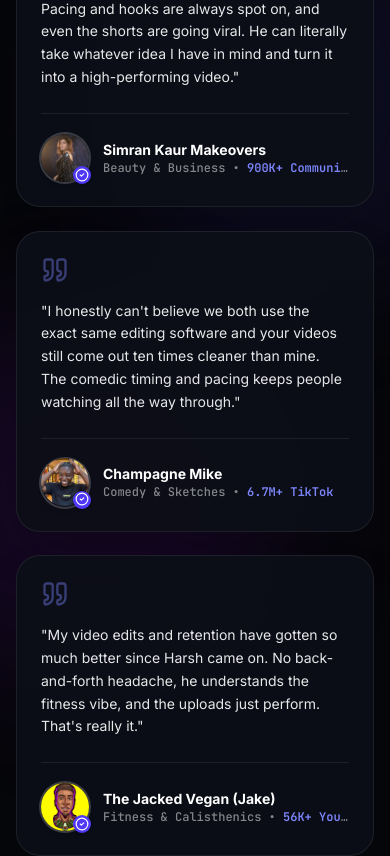
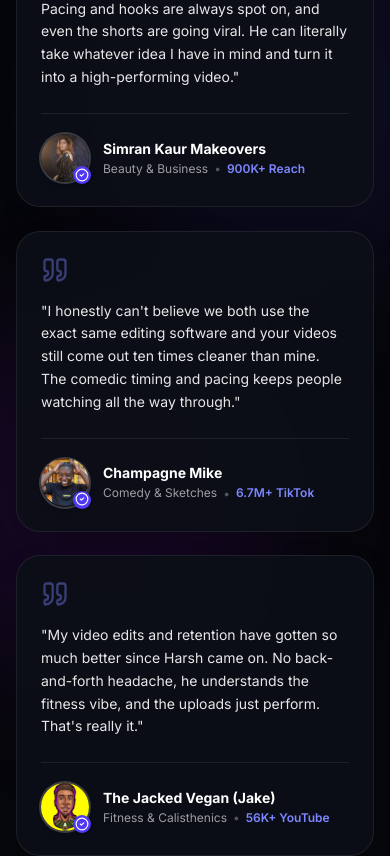
Before and after one commit to harzhx/harzh-agency, a React (Vite) app: page / in a window 390 px wide. Shown: the part 3700-4556 px from the top of the page. Built offline with nearby package versions, Linux system fonts and the light colour scheme; no server answers.

Commit message:
Fix footer truncation in testimonial cards using responsive font-sans layout

```diff
--- a/src/components/TestimonialsSection.tsx
+++ b/src/components/TestimonialsSection.tsx
@@ -18,7 +18,7 @@ export const TESTIMONIAL_CREATORS: TestimonialCreator[] = [
   {
     id: "simran-kaur",
     name: "Simran Kaur Makeovers",
-    subscribers: "900K+ Community",
+    subscribers: "900K+ Reach",
     views: "50M+ Views",
     niche: "Beauty & Business",
     badge: "INSTAGRAM & YOUTUBE",
@@ -116,13 +116,15 @@ export const TestimonialsSection: React.FC<{ onOpenBooking: () => void }> = () =
                   </div>
                 </div>
 
-                <div className="min-w-0">
+                <div className="min-w-0 flex-1">
                   <h3 className="text-sm sm:text-base font-bold text-white group-hover:text-indigo-200 transition-colors truncate">
                     {creator.name}
                   </h3>
-                  <span className="text-xs font-mono text-white/50 block truncate font-medium">
-                    {creator.niche} • <span className="text-indigo-400 font-semibold">{creator.subscribers}</span>
-                  </span>
+                  <div className="text-xs text-white/60 flex items-center gap-1.5 flex-wrap font-sans mt-0.5">
+                    <span>{creator.niche}</span>
+                    <span className="text-white/30">•</span>
+                    <span className="text-indigo-400 font-semibold">{creator.subscribers}</span>
+                  </div>
                 </div>
               </div>
             </motion.div>
```
